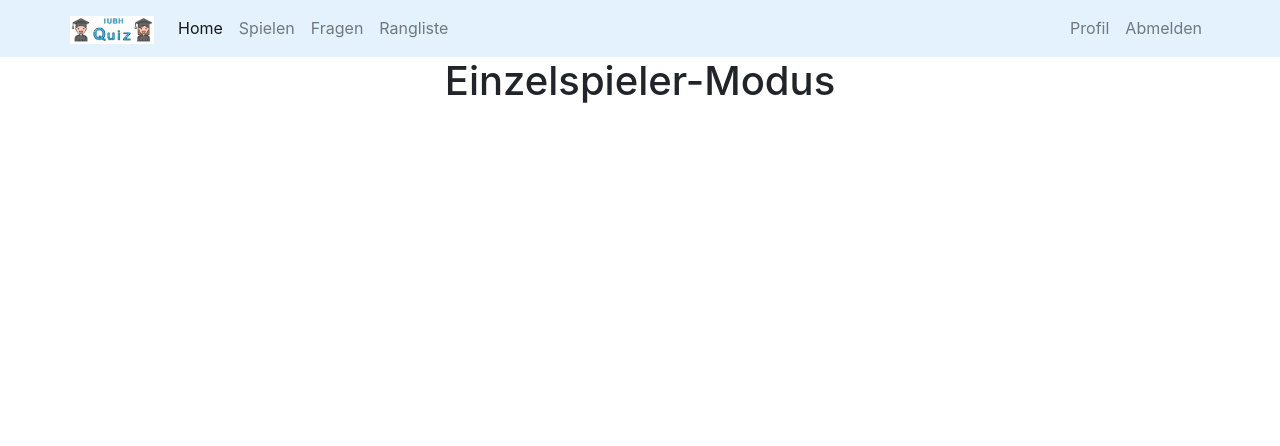
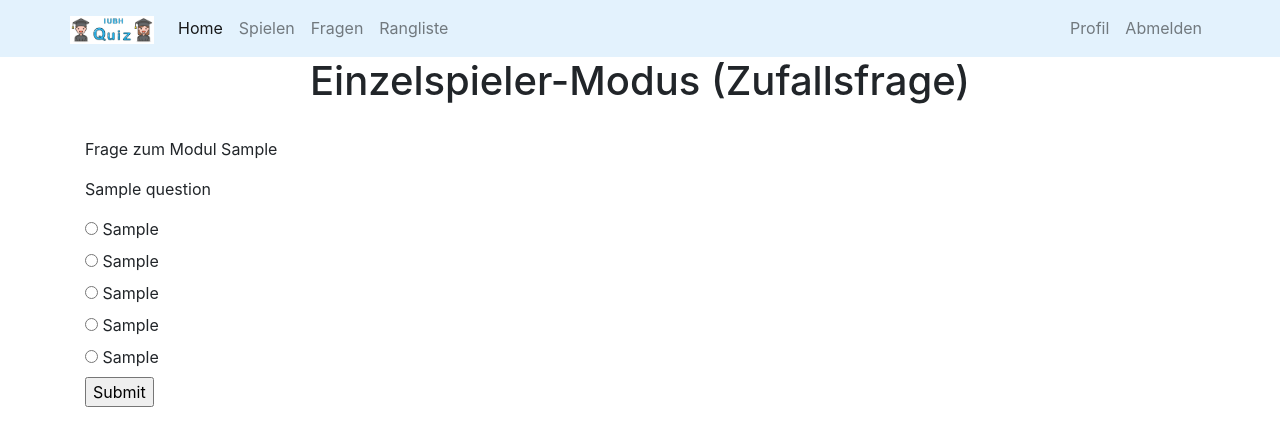
Before and after one commit to ISEF-Online-Quizsystem/Online-Quizsystem, a Flask app: page /singleplayer in a window 1280 px wide. Shown: the top 446 px of the page. Run offline with Flask 2, Linux system fonts and the light colour scheme; a user stored in the database is signed in; tables that the repository leaves empty hold one stand-in row (values such as "Sample post"); parts of the project's set-up code (start-up, migrations or seed data) failed here and were passed over; some libraries are stand-ins or nearby versions.

Commit message:
update singleplayer.html

```diff
--- a/app/forms.py
+++ b/app/forms.py
@@ -73,5 +73,5 @@ class QuestionForm(FlaskForm):
     option_three = StringField('Antwortoption 3', validators=[DataRequired()])
     option_four = StringField('Antwortoption 4', validators=[DataRequired()])
     option_five = StringField('Antwortoption 5', validators=[DataRequired()])
-    right_choice = IntegerField('Richtige Anwort (Gib eine Zahl von 1-5 ein.)', validators=[DataRequired(), NumberRange(1, 5)])
+    right_choice = IntegerField('Richtige Anwort (Gib eine Zahl zwischen 1-5 ein.)', validators=[DataRequired(), NumberRange(1, 5)])
     submit = SubmitField('Frage absenden')
--- a/app/routes.py
+++ b/app/routes.py
@@ -128,7 +128,9 @@ def play():
 @app.route('/singleplayer', methods=['GET', 'POST'])
 @login_required
 def singleplayer():
-    return render_template('singleplayer.html')
+    question = Question.query.filter_by().first_or_404()
+
+    return render_template('singleplayer.html', question=question)
 
 
 @app.route('/multiplayer', methods=['GET', 'POST'])
--- a/app/templates/singleplayer.html
+++ b/app/templates/singleplayer.html
@@ -2,6 +2,23 @@
 {% import 'bootstrap/form.html' as wtf %}
 
 {% block app_content %}
-    <h1 class="text-center">Einzelspieler-Modus</h1>
+    <h1 class="text-center">Einzelspieler-Modus (Zufallsfrage)</h1>
+    <br>
+    <form action="">
+        <p>Frage zum Modul {{ question.module }}</p>
+        <p>{{ question.question }}</p>
+        <input type="radio" id="option_one" name="optionen" value="{{ question.option_one }}">
+        <label for="option_one">{{ question.option_one }}</label><br>
+        <input type="radio" id="option_two" name="optionen" value="{{ question.option_two }}">
+        <label for="option_two">{{ question.option_two }}</label><br>
+        <input type="radio" id="option_three" name="optionen" value="{{ question.option_three }}">
+        <label for="option_three">{{ question.option_three }}</label><br>
+        <input type="radio" id="option_four" name="optionen" value="{{ question.option_four }}">
+        <label for="option_four">{{ question.option_four }}</label><br>
+        <input type="radio" id="option_five" name="optionen" value="{{ question.option_five }}">
+        <label for="option_five">{{ question.option_five }}</label><br>
+        <input type="submit" value="Submit">
+    </form>
+
 
 {% endblock %}
```
